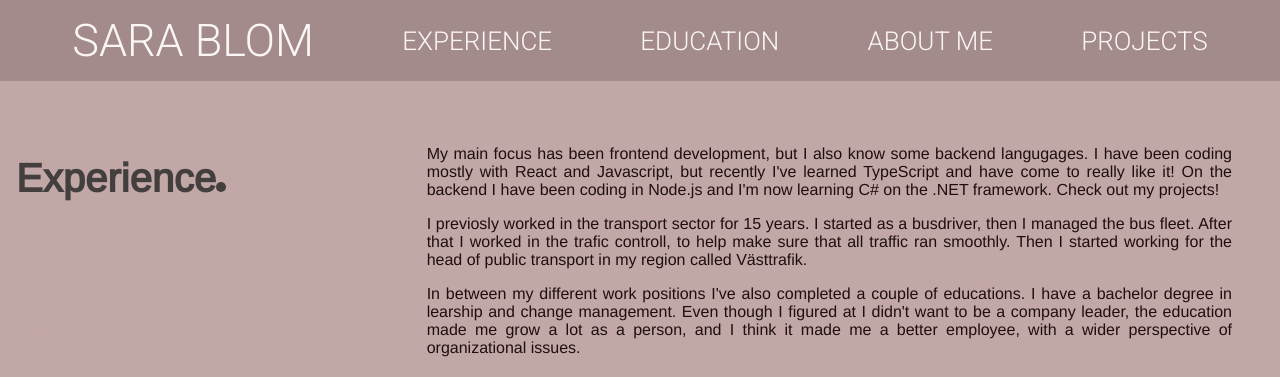
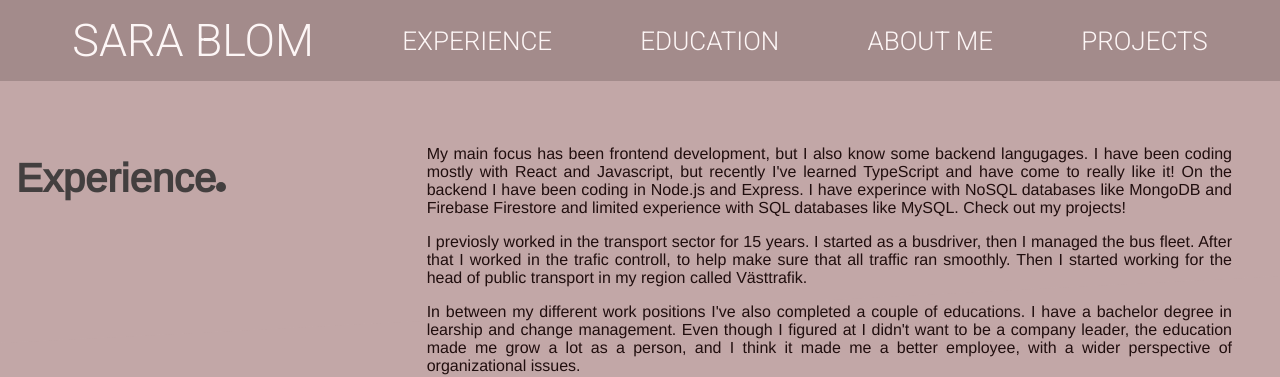
Before and after one commit to sarablom/slutprojekt_portfolio, a plain HTML site: page experience.html in a window 1280 px wide. Shown: the top 377 px of the page. Drawn offline with nearby package versions, Linux system fonts and the light colour scheme.

Commit message:
change about

```diff
--- a/experience.html
+++ b/experience.html
@@ -29,8 +29,7 @@
 
         <section class="erfarenhet">
             <p>My main focus has been frontend development, but I also know some backend langugages. I have been coding mostly with React and
-                Javascript, but recently I've learned TypeScript and have come to really like it! On the backend I have been coding in Node.js and I'm
-                now learning C# on the .NET framework. Check out my projects!
+                Javascript, but recently I've learned TypeScript and have come to really like it! On the backend I have been coding in Node.js and Express. I have experince with NoSQL databases like MongoDB and Firebase Firestore and limited experience with SQL databases like MySQL. Check out my projects!
             </p>
 
             <p>I previosly worked in the transport sector for 15 years. I started as a busdriver, then I managed the bus
```
